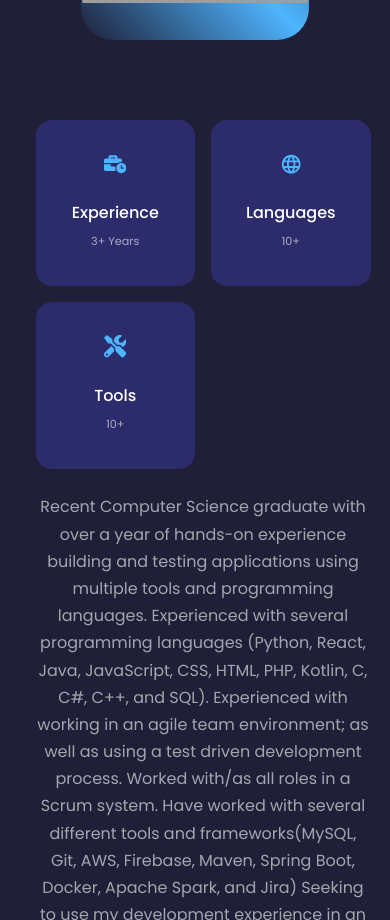
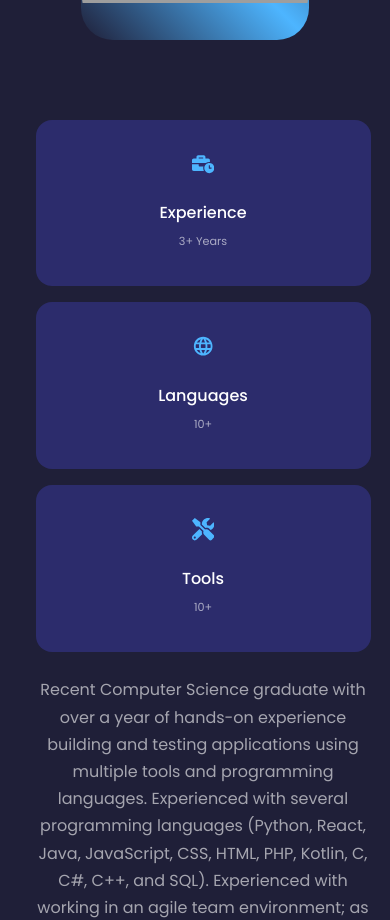
Before and after one commit to ParkerBalbach/online_resume, a React (Create React App) app: page / in a window 390 px wide. Shown: the part 1240-2160 px from the top of the page. Built offline with nearby package versions, Linux system fonts and the light colour scheme; grey boxes are pictures that could not be loaded.

Commit message:
changed gen phone media query to 1 card per row

```diff
--- a/src/components/about/about.css
+++ b/src/components/about/about.css
@@ -146,7 +146,7 @@
     }
 
     .about__cards {
-        grid-template-columns: 1fr 1fr; /* Two cards in a row */
+        grid-template-columns: 1fr; /* Two cards in a row */
         gap: 1rem; /* Gap between cards */
     }
 
```
